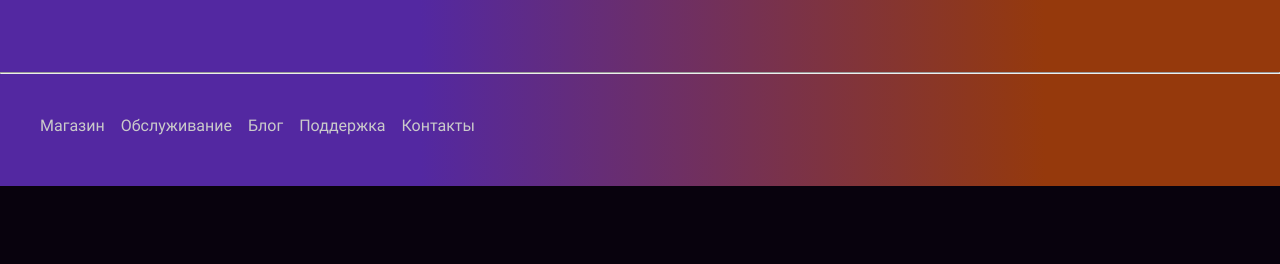
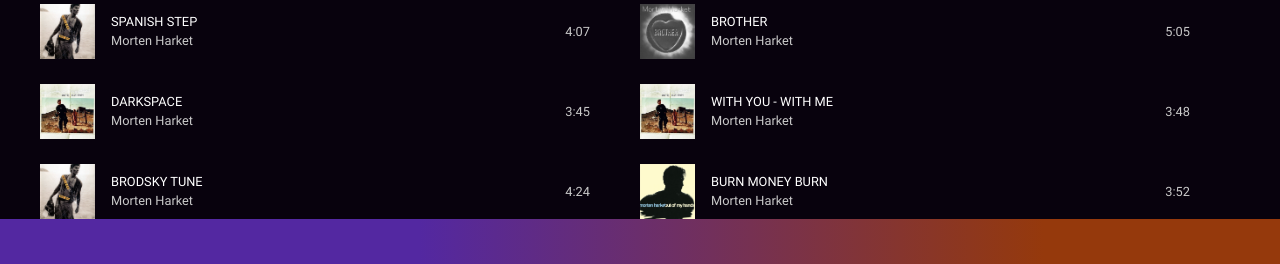
Before and after one commit to Teihden/layout-designer-project-56, a website: page src/artist.html in a window 1280 px wide. Shown: the part 914-1178 px from the top of the page. Before the commit the page ends 1100 px from the top, so only its background shows below. Drawn offline with Linux system fonts and the light colour scheme.

Commit message:
Eighth step

```diff
--- a/src/artist.html
+++ b/src/artist.html
@@ -36,11 +36,75 @@
             </header>
             <p>24 875 поклонников</p>
             <div class="container-flex-first m-b-48-24">
-                <a class="btn-mix"><img src="images/play-button.svg" alt="play-button">Микс</a>
-                <a class="btn-fave"><img src="images/heart.svg" alt="play-button">В избранное</a>
+                <a class="btn mix" href="#"><img src="images/play-button.svg" alt="play-button">Микс</a>
+                <a class="btn fave" href="#"><img src="images/heart.svg" alt="play-button">В избранное</a>
             </div>
         </div>
     </section>
+
+    <section id="page-popular-track" class="section-popular-tracks">
+        <div class="container p-b-100-0">
+            <header>
+                <h2 class="m-b-0-48">Популярные треки</h2>
+            </header>
+
+            <div class="container-grid-popular-tracks">
+                <div class="popular-track flex-container-popular-track">
+                    <img class="popular-track-image" src="images/Wild Seed.png" alt="Wild Seed">
+                    <div class="track-info">
+                        <h3 class="m-b-0-0">Spanish Step</h3>
+                        <p class="m-b-0-0">Morten Harket</p>
+                    </div>
+                    <div class="track-duration">4:07</div>
+                </div>
+                <div class="popular-track flex-container-popular-track">
+                    <img class="popular-track-image" src="images/Brother.png" alt="Brother">
+                    <div class="track-info">
+                        <h3 class="m-b-0-0">Brother</h3>
+                        <p class="m-b-0-0">Morten Harket</p>
+                    </div>
+                    <div class="track-duration">5:05</div>
+                </div>
+                <div class="popular-track flex-container-popular-track">
+                    <img class="popular-track-image" src="images/Letter from Egypt.png" alt="Letter from Egypt">
+                    <div class="track-info">
+                        <h3 class="m-b-0-0">Darkspace</h3>
+                        <p class="m-b-0-0">Morten Harket</p>
+                    </div>
+                    <div class="track-duration">3:45</div>
+                </div>
+                <div class="popular-track flex-container-popular-track">
+                    <img class="popular-track-image" src="images/Letter from Egypt.png" alt="Letter from Egypt">
+                    <div class="track-info">
+                        <h3 class="m-b-0-0">With You - With Me</h3>
+                        <p class="m-b-0-0">Morten Harket</p>
+                    </div>
+                    <div class="track-duration">3:48</div>
+                </div>
+                <div class="popular-track flex-container-popular-track">
+                    <img class="popular-track-image" src="images/Wild Seed.png" alt="Wild Seed">
+                    <div class="track-info">
+                        <h3 class="m-b-0-0">Brodsky Tune</h3>
+                        <p class="m-b-0-0">Morten Harket</p>
+                    </div>
+                    <div class="track-duration">4:24</div>
+                </div>
+                <div class="popular-track flex-container-popular-track">
+                    <img class="popular-track-image" src="images/Out of My Hands.png" alt="Out of My Hands">
+                    <div class="track-info">
+                        <h3 class="m-b-0-0">Burn Money Burn</h3>
+                        <p class="m-b-0-0">Morten Harket</p>
+                    </div>
+                    <div class="track-duration">3:52</div>
+                </div>
+            </div>
+        </div>
+    </section>
+
+
+
+
+
 
     <footer class="section-footer bg-gradient">
         <div class="container container-grid-footer p-b-48-64">
--- a/src/scss/app.scss
+++ b/src/scss/app.scss
@@ -6,3 +6,4 @@
 @import "section-hero";
 @import "pricing-item";
 @import "section-news";
+@import "popular-track";
--- a/src/scss/general.scss
+++ b/src/scss/general.scss
@@ -57,11 +57,11 @@ body {
   margin: 0 auto;
 }
 
-.section-pricing .container-flex-pricing {
+container-flex-pricing {
   @include container-flex-new(50, 50, center);
 }
 
-.section-app .container-flex-app {
+.container-flex-app {
   @include container-flex-new(16, 144);
 
   @include media(medium) {
@@ -84,7 +84,6 @@ body {
   }
 }
 
-.section-footer {
 .container-grid-footer {
   display: grid;
   grid-template-columns: repeat(auto-fill, minmax(270px, 1fr));
@@ -102,10 +101,15 @@ body {
     flex-direction: column;
   }
 }
+
+.container-flex-first {
+  @include container-flex-new(24, 24);
 }
 
-.section-first .container-flex-first {
-  @include container-flex-new(24, 24);
+.container-grid-popular-tracks {
+  display: grid;
+  grid-template-columns: repeat(auto-fill, minmax(350px, 550px));
+  gap: 25px 50px;
 }
 
 // Headings
@@ -185,6 +189,14 @@ h4 {
   }
 }
 
+// Images
+div > img:only-child {
+  width: 100%;
+  height: auto;
+
+  vertical-align: middle;
+}
+
 // Buttons
 .section-app {
   .btn {
@@ -194,14 +206,26 @@ h4 {
 }
 
 .section-first {
-  .btn-mix {
+  .btn {
+    &.mix {
       @include btn-size(200px, 30, 20, 0, 5, $font-size-small / 1px);
       @include btn-style($purple);
     }
 
-  .btn-fave {
+    &.fave {
       @include btn-size(200px, 30, 20, 0, 5, $font-size-small / 1px);
       @include btn-style($red);
+    }
+
+    img {
+      width: 20px;
+
+      margin-right: 16px;
+
+      vertical-align: middle;
+
+      filter: invert(1);
+    }
   }
 }
 
@@ -257,22 +281,3 @@ h4 {
 @each $bg-name in $bg-names {
   @include bg($bg-name);
 }
-
-// Images
-.btn-mix img,
-.btn-fave img {
-  width: 20px;
-
-  margin-right: 16px;
-
-  vertical-align: middle;
-
-  filter: invert(1);
-}
-
-div > img:only-child {
-  width: 100%;
-  height: auto;
-
-  vertical-align: middle;
-}
--- a/src/scss/variables.scss
+++ b/src/scss/variables.scss
@@ -61,4 +61,5 @@ $directions: "i", "b";
 $layout-elements: "p", "m";
 
 // Backgrounds
-$bg-names: "banner", "subscribe-1", "subscribe-2", "subscribe-3", "morten-harket";
+$bg-names: "banner", "subscribe-1", "subscribe-2", "subscribe-3",
+  "morten-harket";
```
Also changed, not shown: src/css/app.css, 1 other file. Lines whose indentation alone changed are shown as unchanged.
